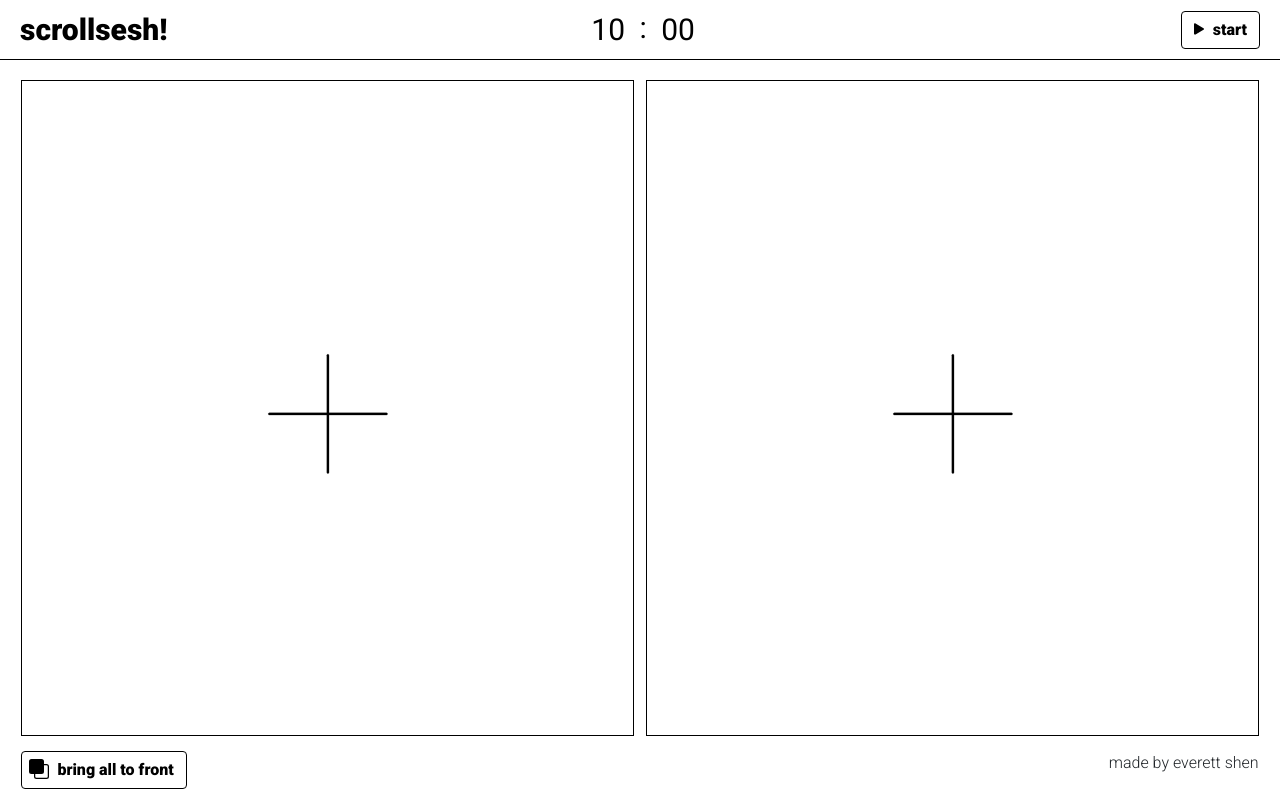
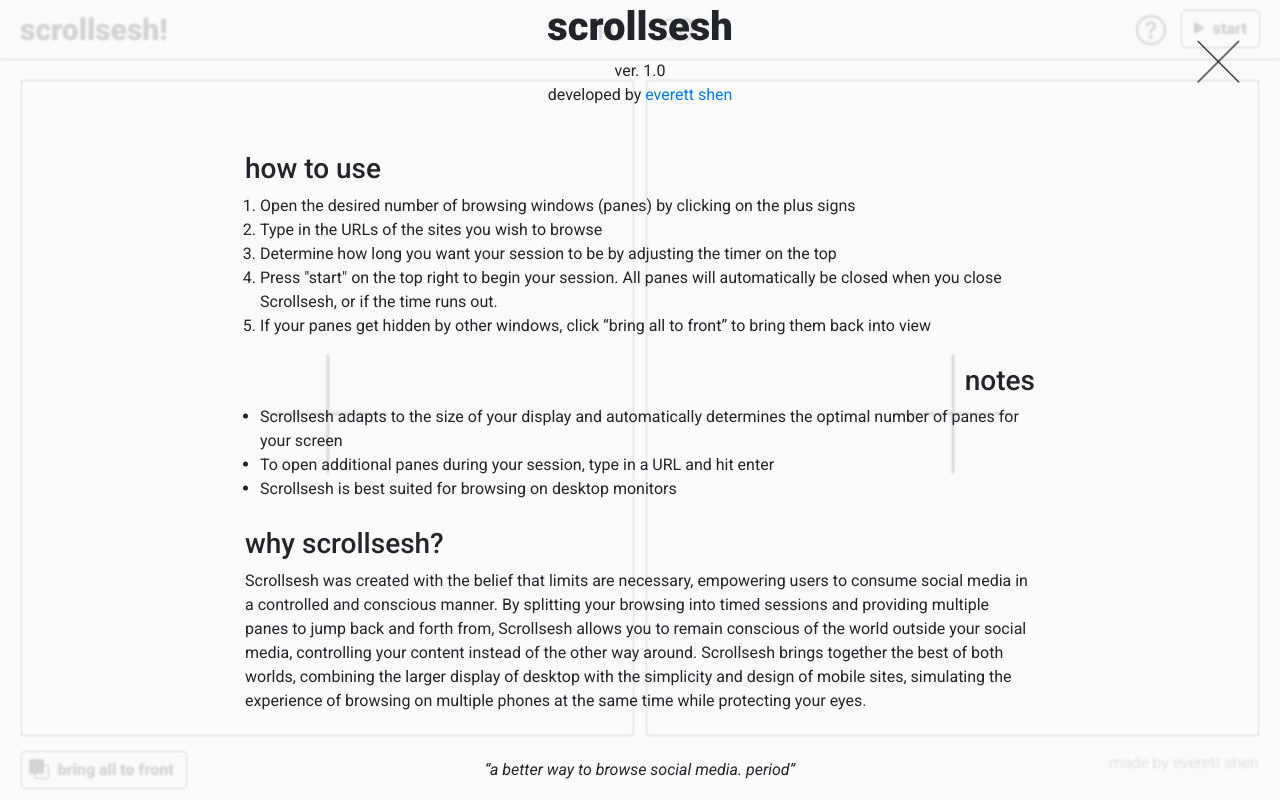
Before and after one commit to Everett-Shen/ScrollSesh, a Vue app: page / in a window 1280 px wide. Built offline with nearby package versions, Linux system fonts and the light colour scheme.

Commit message:
added help panel

```diff
--- a/src/App.vue
+++ b/src/App.vue
@@ -1,7 +1,106 @@
 <template>
   <div id="app" :class="{ gradient: playing }">
-    <NavBar @update="update"></NavBar>
-    <Main class="main" :windowNumber="windowNumber"></Main>
+    <b-overlay :show="showInfo" class="overlay" :blur="blur">
+      <img
+        class="exit"
+        v-show="showInfo"
+        @click="showInfo = false"
+        src="@/assets/plus2.svg"
+        @keyup.esc="showInfo = false"
+      />
+      <NavBar @update="update" @help="showInfo = true"></NavBar>
+      <Main class="main" :windowNumber="windowNumber"></Main>
+
+      <template v-slot:overlay>
+        <div ref="dialog" class="text-center p-3">
+          <h1><strong>scrollsesh</strong></h1>
+
+          <p>
+            ver. 1.0<br />
+            developed by
+            <a href="https://github.com/Everett-Shen" target="_blank">
+              everett shen</a
+            >
+          </p>
+          <br />
+          <div class="how-to-use">
+            <h3 style="float: left">how to use</h3>
+            <br />
+            <ol style="float: left; margin-left: 15px">
+              <li style="float: left">
+                Open the desired number of browsing windows (panes) by clicking
+                on the plus signs
+              </li>
+              <br />
+              <li style="float: left">
+                Type in the URLs of the sites you wish to browse
+              </li>
+              <br />
+              <li style="float: left">
+                Determine how long you want your session to be by adjusting the
+                timer on the top
+              </li>
+              <br />
+              <li style="float: left">
+                Press "start" on the top right to begin your session. All panes
+                will automatically be closed when you close Scrollsesh, or if
+                the time runs out.
+              </li>
+              <br />
+              <li style="float: left">
+                If your panes get hidden by other windows, click “bring all to
+                front” to bring them back into view
+              </li>
+            </ol>
+          </div>
+
+          <div class="how-to-use">
+            <h3 style="text-align: right">notes</h3>
+
+            <ul style="float: left; margin-left: 15px">
+              <li style="float: left">
+                Scrollsesh adapts to the size of your display and automatically
+                determines the optimal number of panes for your screen
+              </li>
+              <br />
+              <li style="float: left">
+                To open additional panes during your session, type in a URL and
+                hit enter
+              </li>
+              <br />
+              <li style="float: left">
+                Scrollsesh is best suited for browsing on desktop monitors
+              </li>
+            </ul>
+          </div>
+
+          <div class="how-to-use">
+            <h3>why scrollsesh?</h3>
+            <p>
+              Scrollsesh was created with the belief that limits are necessary,
+              empowering users to consume social media in a controlled and
+              conscious manner. By splitting your browsing into timed sessions
+              and providing multiple panes to jump back and forth from,
+              Scrollsesh allows you to remain conscious of the world outside
+              your social media, controlling your content instead of the other
+              way around. Scrollsesh brings together the best of both worlds,
+              combining the larger display of desktop with the simplicity and
+              design of mobile sites, simulating the experience of browsing on
+              multiple phones at the same time while protecting your eyes.
+            </p>
+          </div>
+          <br /><br />
+          <p>
+            <em>&ldquo;a better way to browse social media. period&rdquo;</em>
+          </p>
+          <!-- <div class="d-flex">
+            <b-button variant="outline-danger" class="mr-3" @click="onCancel">
+              close
+            </b-button>
+          </div> -->
+        </div>
+      </template>
+    </b-overlay>
   </div>
 </template>
 
@@ -29,7 +128,9 @@ export default {
   data() {
     return {
       playing: false,
-      windowNumber: 1
+      windowNumber: 1,
+      showInfo: true,
+      blur: "1px"
     };
   },
   computed: {
@@ -119,4 +220,29 @@ body {
 input {
   background-color: transparent;
 }
+
+.overlay {
+  position: absolute;
+  height: 100%;
+  width: 100%;
+  z-index: 1000;
+}
+
+.how-to-use {
+  width: 800px;
+  text-align: left;
+  display: inline-block;
+  padding: 5px;
+}
+
+.exit {
+  position: absolute;
+  right: 2px;
+  width: 120px;
+  height: 120px;
+  top: 2px;
+  z-index: 2000;
+  cursor: pointer;
+  transform: rotate(45deg);
+}
 </style>
--- a/src/components/NavBar.vue
+++ b/src/components/NavBar.vue
@@ -2,6 +2,11 @@
   <div id="navbar">
     <p id="logo">scrollsesh!</p>
     <Timer class="timer" ref="timer" @timeUp="toggleTimer"></Timer>
+    <div>
+      <b-icon-question-circle
+        class="help"
+        @click="$emit('help')"
+      ></b-icon-question-circle>
       <b-button
         v-show="!isTiming"
         variant="outline-dark"
@@ -18,6 +23,7 @@
         @click="toggleTimer"
         ><b-icon-stop-fill class="icon"></b-icon-stop-fill> End</b-button
       >
+    </div>
   </div>
 </template>
 
@@ -87,31 +93,7 @@ export default {
           10
       };
     },
-    //   getPosition(el) {
-    //     var xPos = 0;
-    //     var yPos = 0;
-    //
-    //     while (el) {
-    //       if (el.tagName == "BODY") {
-    //         // deal with browser quirks with body/window/document and page scroll
-    //         var xScroll = el.scrollLeft || document.documentElement.scrollLeft;
-    //         var yScroll = el.scrollTop || document.documentElement.scrollTop;
-    //
-    //         xPos += (el.offsetLeft - xScroll + el.clientLeft);
-    //         yPos += (el.offsetTop - yScroll + el.clientTop);
-    //       } else {
-    //         // for all other non-BODY elements
-    //         xPos += (el.offsetLeft - el.scrollLeft + el.clientLeft);
-    //         yPos += (el.offsetTop - el.scrollTop + el.clientTop);
-    //       }
-    //
-    //       el = el.offsetParent;
-    //     }
-    //     return {
-    //       x: xPos,
-    //       y: yPos
-    //     };
-    // },
+
     getScrollbarWidth() {
       return window.innerWidth - document.clientWidth;
     }
@@ -171,4 +153,12 @@ export default {
 .icon {
   margin-left: -5px;
 }
+
+.help {
+  width: 30px;
+  height: 30px;
+  margin-right: 15px;
+  margin-top: 5px;
+  cursor: pointer;
+}
 </style>
--- a/src/components/Pane.vue
+++ b/src/components/Pane.vue
@@ -93,7 +93,6 @@ export default {
   cursor: pointer;
   position: relative;
   bottom: 50px;
-  z-index: 100;
 }
 
 .label {
@@ -124,7 +123,7 @@ export default {
   position: absolute;
   top: 40%;
   left: 50%;
-  z-index: 10000;
+
   transform: translateX(-50%);
 }
 
```
Also changed, not shown: src/main.js (+7 -1 lines). Lines whose indentation alone changed are shown as unchanged.
